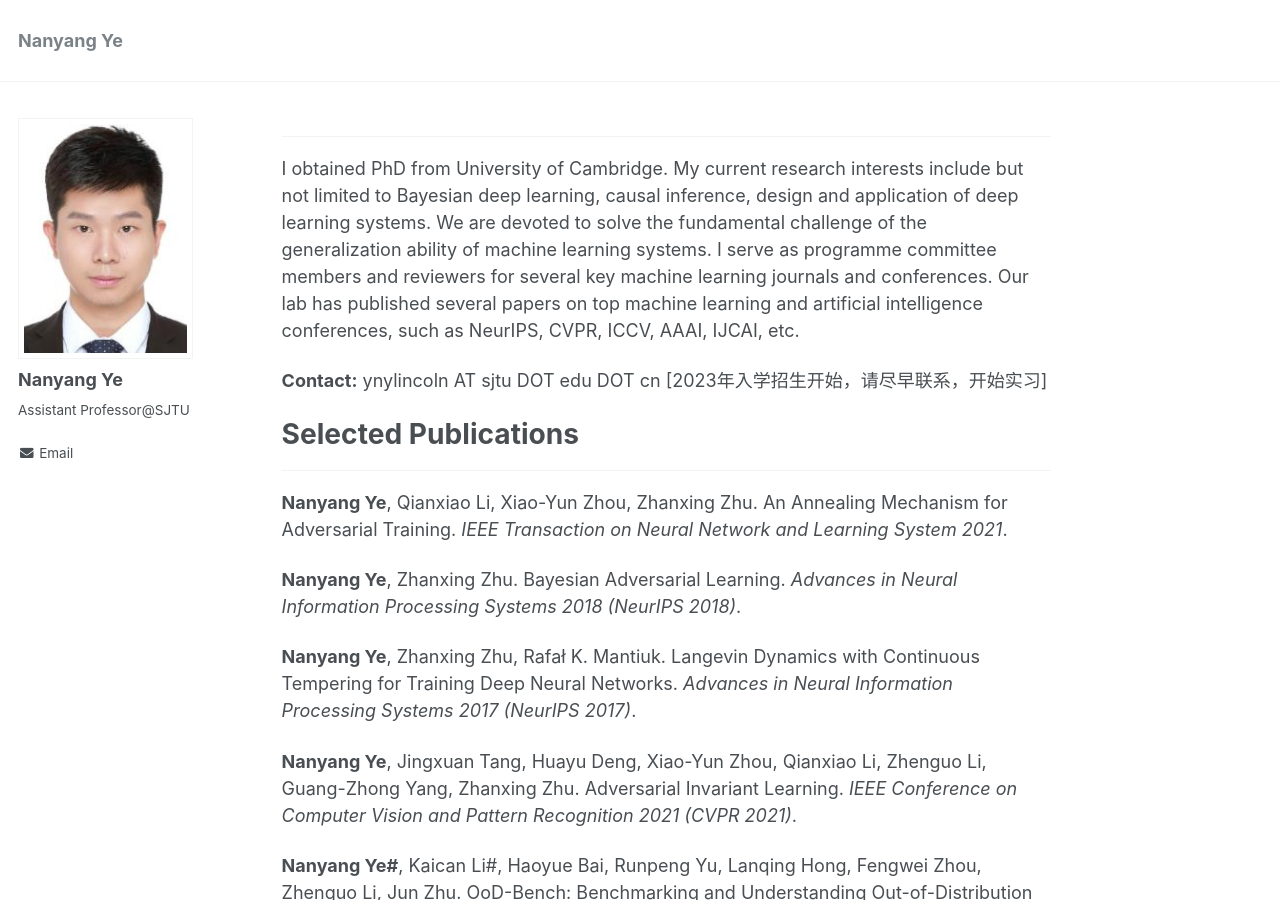
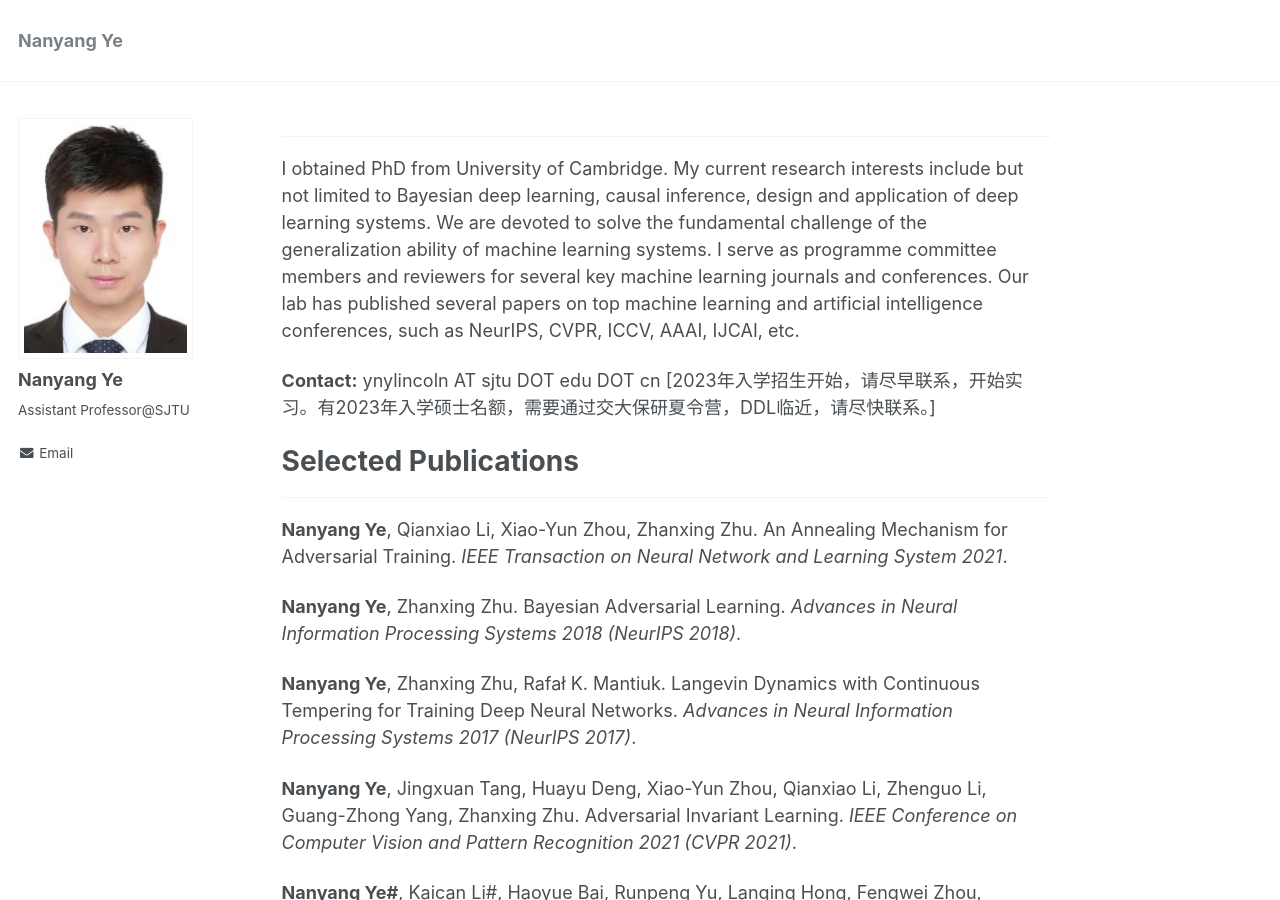
Before and after one commit to ynysjtu/ynysjtu.github.io, a Jekyll site: the page built from _pages/about.md, in a window 1280 px wide and 900 px high. Built offline with Jekyll 4.4.1, drawn with Linux system fonts in a browser that asks for light colours.

Commit message:
Update about.md

```diff
--- a/_pages/about.md
+++ b/_pages/about.md
@@ -10,7 +10,7 @@ redirect_from:
 I obtained PhD from University of Cambridge. My current research interests include but not limited to Bayesian deep learning, causal inference, design and application of deep learning systems. We are devoted to solve the fundamental challenge of the generalization ability of machine learning systems. I serve as programme committee members and reviewers for several key machine learning journals and conferences. Our lab has published several papers on top machine learning and artificial intelligence conferences, such as NeurIPS, CVPR, ICCV, AAAI, IJCAI, etc.
 
 **Contact:** ynylincoln AT sjtu DOT edu DOT cn
-[2023年入学招生开始，请尽早联系，开始实习]
+[2023年入学招生开始，请尽早联系，开始实习。有2023年入学硕士名额，需要通过交大保研夏令营，DDL临近，请尽快联系。]
 # Selected Publications
 ------
 
```
